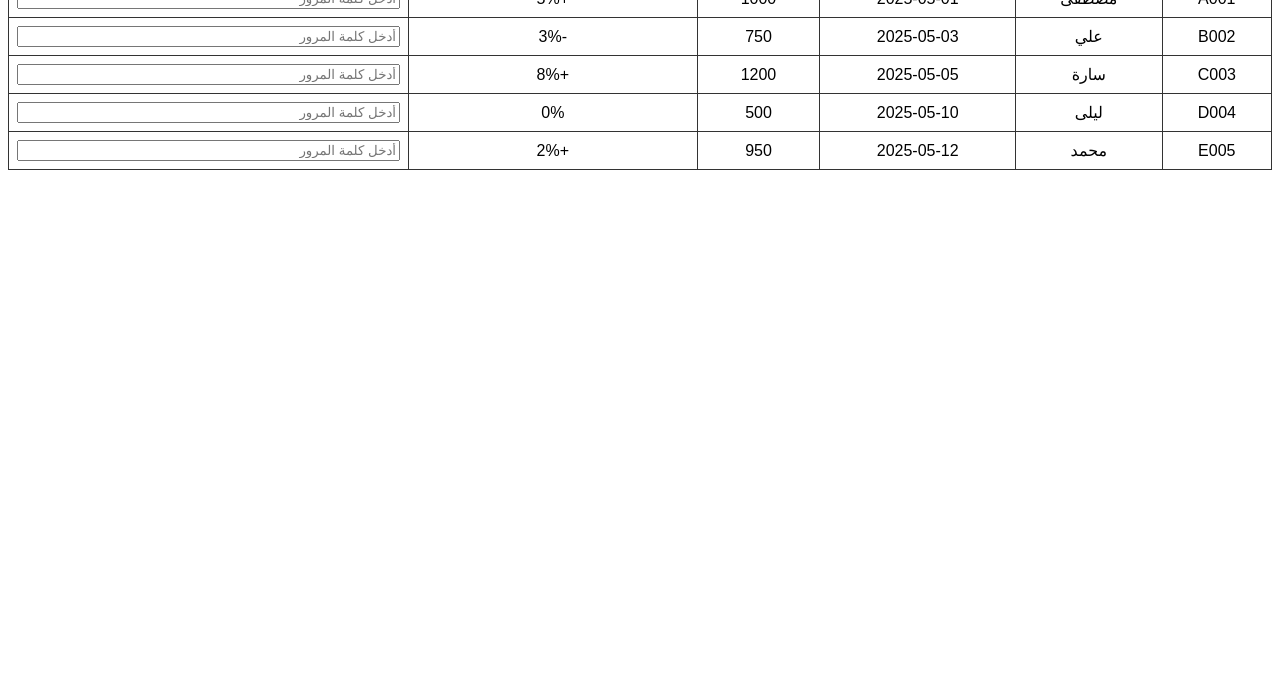
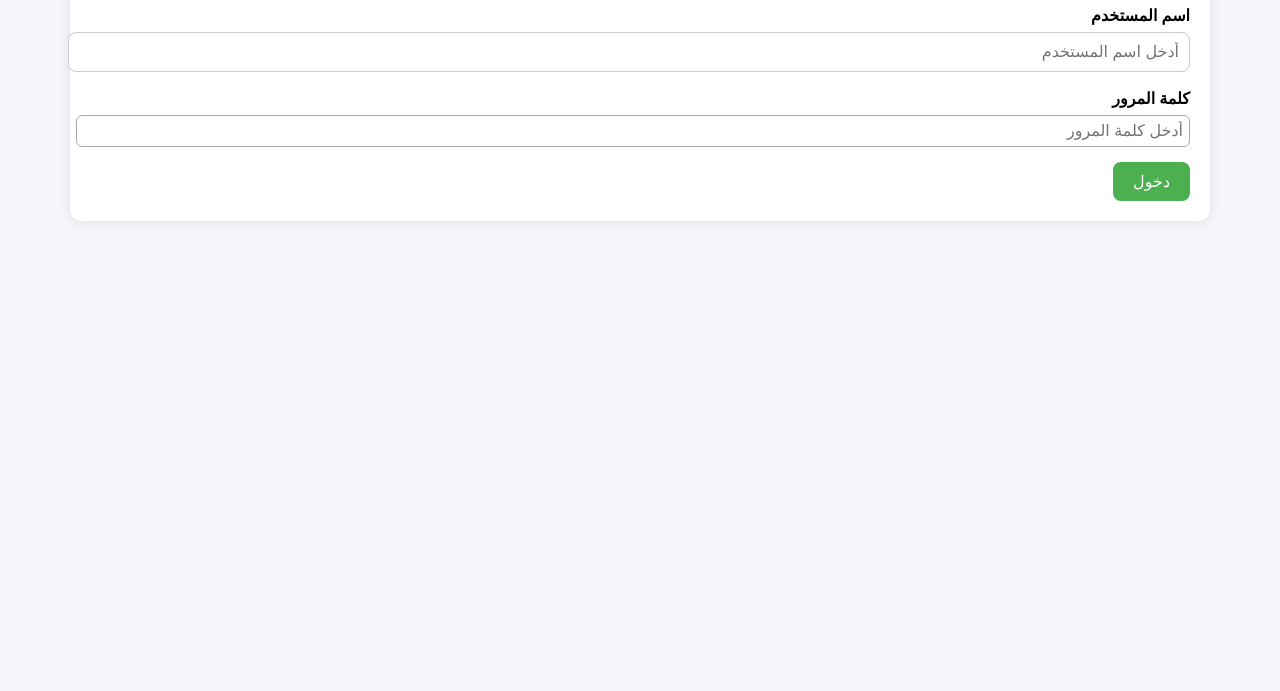
Before and after one commit to Mustafax98/Delivery-Hub, a plain HTML site: page index.html in a window 1280 px wide. Shown: the part 109-800 px from the top of the page. Drawn offline with Linux system fonts and the light colour scheme.

Commit message:
Update index.html

```diff
--- a/index.html
+++ b/index.html
@@ -1,36 +1,121 @@
 <!DOCTYPE html>
 <html lang="ar">
 <head>
-<meta charset="UTF-8" />
-<title>جدول بيانات مع بحث وباسورد</title>
+  <meta charset="UTF-8">
+  <title>لوحة إدارة البيانات</title>
   <style>
+    body {
+      font-family: 'Segoe UI', sans-serif;
+      direction: rtl;
+      background: #f4f4f9;
+      margin: 0;
+      padding: 20px;
+    }
+
+    .container {
+      max-width: 1100px;
+      margin: auto;
+      background: white;
+      border-radius: 12px;
+      box-shadow: 0 0 12px rgba(0,0,0,0.1);
+      padding: 20px;
+    }
+
+    h2 {
+      text-align: center;
+      color: #444;
+    }
+
+    #loginForm, #mainContent {
+      display: none;
+    }
+
+    .input-group {
+      margin-bottom: 15px;
+    }
+
+    .input-group input {
+      width: 100%;
+      padding: 10px;
+      border-radius: 8px;
+      border: 1px solid #ccc;
+      font-size: 16px;
+    }
+
+    .input-group label {
+      display: block;
+      margin-bottom: 6px;
+      font-weight: bold;
+    }
+
+    button {
+      padding: 10px 20px;
+      background: #4CAF50;
+      color: white;
+      border: none;
+      border-radius: 8px;
+      font-size: 16px;
+      cursor: pointer;
+    }
+
+    button:hover {
+      background: #45a049;
+    }
+
+    #search {
+      margin: 20px 0;
+      padding: 10px;
+      width: 300px;
+      font-size: 16px;
+      border-radius: 8px;
+      border: 1px solid #aaa;
+    }
+
     table {
+      width: 100%;
       border-collapse: collapse;
-    width: 100%;
-    direction: rtl;
-    font-family: Arial, sans-serif;
+      margin-top: 10px;
     }
+
     th, td {
-    border: 1px solid #333;
-    padding: 8px;
+      padding: 12px;
+      border: 1px solid #ccc;
       text-align: center;
     }
+
+    th {
+      background-color: #e3e3e3;
+    }
+
     input[type="password"] {
       width: 100%;
-    box-sizing: border-box;
-  }
-  #search {
-    margin-bottom: 10px;
-    width: 300px;
       padding: 6px;
-    font-size: 16px;
+      border-radius: 6px;
+      border: 1px solid #aaa;
     }
   </style>
 </head>
 <body>
 
-<input type="text" id="search" placeholder="ابحث بالاسم أو الكود..." />
+<div class="container">
+  <h2>لوحة إدارة البيانات</h2>
 
+  <!-- نموذج تسجيل الدخول -->
+  <div id="loginForm">
+    <div class="input-group">
+      <label for="username">اسم المستخدم</label>
+      <input type="text" id="username" placeholder="أدخل اسم المستخدم">
+    </div>
+    <div class="input-group">
+      <label for="password">كلمة المرور</label>
+      <input type="password" id="password" placeholder="أدخل كلمة المرور">
+    </div>
+    <button onclick="login()">دخول</button>
+  </div>
+
+  <!-- المحتوى الرئيسي -->
+  <div id="mainContent">
+    <input type="text" id="search" placeholder="ابحث بالاسم أو الكود...">
     <table id="dataTable">
       <thead>
         <tr>
@@ -38,17 +123,17 @@
           <th>الاسم</th>
           <th>التاريخ</th>
           <th>الرصيد</th>
-      <th>جروث (ربح/خسارة)</th>
-      <th>كلمة المرور</th>
+          <th>جروث</th>
+          <th class="admin-only">كلمة المرور</th>
         </tr>
       </thead>
-  <tbody>
-    <!-- البيانات هنا -->
-  </tbody>
+      <tbody></tbody>
     </table>
+  </div>
+</div>
 
 <script>
-  // بيانات افتراضية مع باسورد مرتبط بالكود
+  // بيانات افتراضية
   const data = [
     { code: 'A001', name: 'مصطفى', date: '2025-05-01', balance: 1000, growth: '+5%', password: '' },
     { code: 'B002', name: 'علي', date: '2025-05-03', balance: 750, growth: '-3%', password: '' },
@@ -57,62 +142,78 @@
     { code: 'E005', name: 'محمد', date: '2025-05-12', balance: 950, growth: '+2%', password: '' }
   ];
 
+  let isAdmin = false;
+
+  // عرض فورم الدخول مبدئياً
+  document.getElementById('loginForm').style.display = 'block';
+
+  function login() {
+    const user = document.getElementById('username').value;
+    const pass = document.getElementById('password').value;
+
+    // بيانات تسجيل الدخول الثابتة (يمكن تطويرها لاحقًا)
+    if (user === 'admin' && pass === '1234') {
+      isAdmin = true;
+      showMainContent();
+    } else {
+      alert('بيانات الدخول غير صحيحة');
+    }
+  }
+
+  function showMainContent() {
+    document.getElementById('loginForm').style.display = 'none';
+    document.getElementById('mainContent').style.display = 'block';
+    renderTable(data);
+  }
+
+  function renderTable(rows) {
     const tbody = document.querySelector('#dataTable tbody');
-  const searchInput = document.getElementById('search');
+    tbody.innerHTML = '';
 
-  // دالة لرسم الجدول
-  function renderTable(filteredData) {
-    tbody.innerHTML = '';
-    filteredData.forEach(row => {
+    rows.forEach(row => {
       const tr = document.createElement('tr');
-
       tr.innerHTML = `
         <td>${row.code}</td>
         <td>${row.name}</td>
         <td>${row.date}</td>
         <td>${row.balance}</td>
         <td>${row.growth}</td>
-        <td><input type="password" placeholder="أدخل كلمة المرور" data-code="${row.code}" value="${row.password}" /></td>
+        <td class="admin-only">
+          ${isAdmin ? `<input type="password" value="${row.password}" data-code="${row.code}" />` : ''}
+        </td>
       `;
-
       tbody.appendChild(tr);
     });
-    attachPasswordListeners();
+
+    if (isAdmin) attachPasswordListeners();
+    togglePasswordVisibility();
   }
 
-  // ربط تغيير الباسورد بالكود
+  function togglePasswordVisibility() {
+    const elements = document.querySelectorAll('.admin-only');
+    elements.forEach(el => el.style.display = isAdmin ? 'table-cell' : 'none');
+  }
+
   function attachPasswordListeners() {
-    const passwordInputs = document.querySelectorAll('input[type="password"]');
-    passwordInputs.forEach(input => {
-      input.addEventListener('input', (e) => {
-        const code = e.target.getAttribute('data-code');
-        const newPass = e.target.value;
-        // تحديث الباسورد في الداتا بناء على الكود
+    const inputs = document.querySelectorAll('input[type="password"]');
+    inputs.forEach(input => {
+      input.addEventListener('input', e => {
+        const code = e.target.dataset.code;
         const index = data.findIndex(item => item.code === code);
-        if (index !== -1) {
-          data[index].password = newPass;
-        }
+        if (index !== -1) data[index].password = e.target.value;
       });
     });
   }
 
-  // فلترة البيانات حسب البحث
-  function filterData(query) {
-    query = query.trim().toLowerCase();
-    if (!query) return data;
-    return data.filter(item =>
+  // فلترة بحث
+  document.getElementById('search').addEventListener('input', (e) => {
+    const query = e.target.value.toLowerCase();
+    const filtered = data.filter(item =>
       item.code.toLowerCase().includes(query) ||
       item.name.toLowerCase().includes(query)
     );
-  }
-
-  searchInput.addEventListener('input', () => {
-    const filtered = filterData(searchInput.value);
     renderTable(filtered);
   });
-
-  // رسم الجدول لأول مرة
-  renderTable(data);
 </script>
 
 </body>
```
Lines whose indentation alone changed are shown as unchanged.
